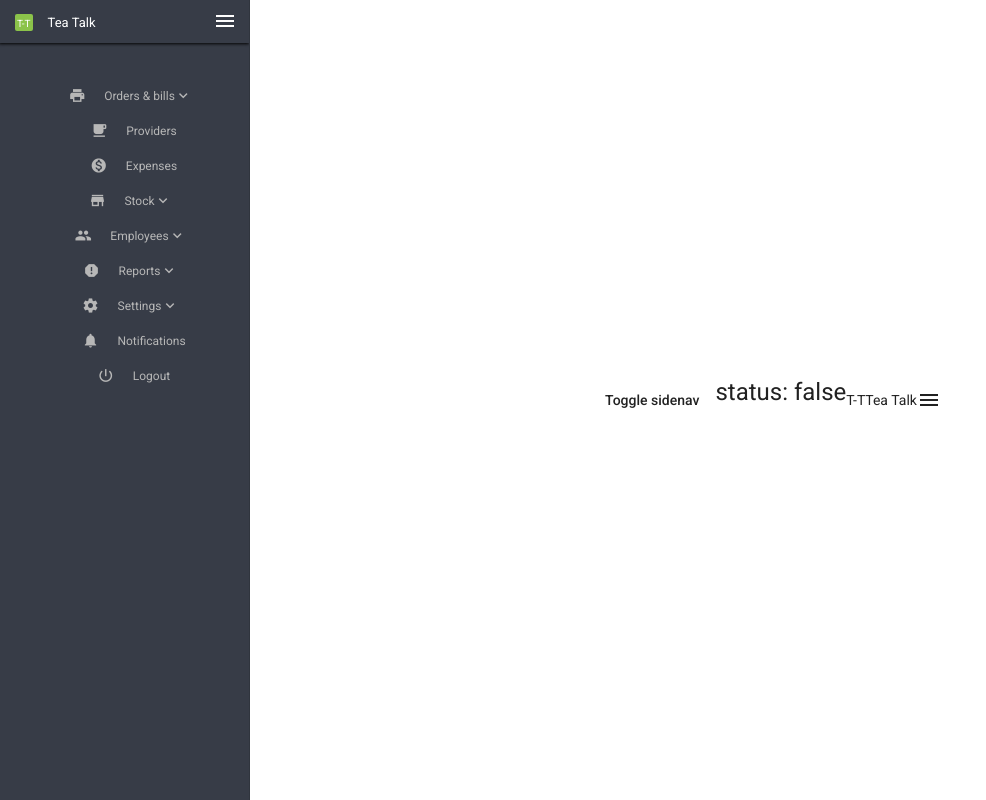
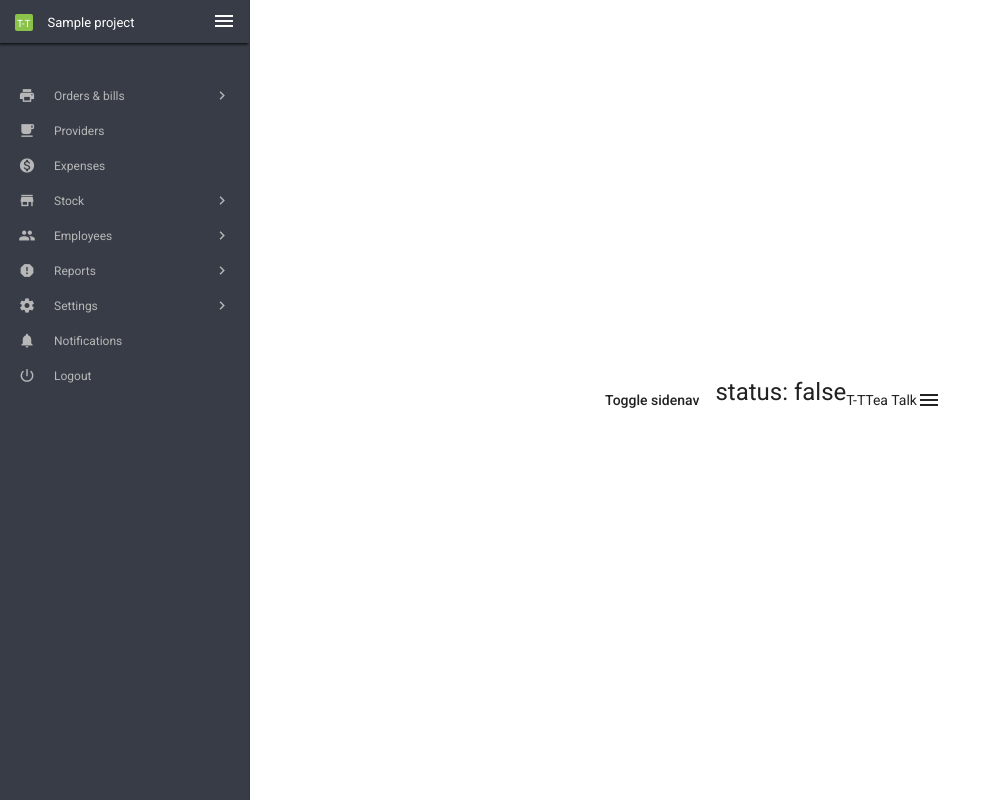
Before and after one commit to mahdi-akbary/serving-buddy-admin-update, an Angular app: page / in a window 1280 px wide. Shown: the whole page, without its empty margins (0-986 px from the left). Built offline with nearby package versions, Linux system fonts and the light colour scheme.

Commit message:
finishes initial design

```diff
--- a/src/app/app.component.html
+++ b/src/app/app.component.html
@@ -7,29 +7,36 @@
     <div class="side-nav-title">
       <div>
         <span class="nps">T-T</span>
-        <span class="title">Tea Talk</span>
+        <span class="title">Sample project</span>
         <mat-icon>menu</mat-icon>
       </div>
     </div>
 
 
-    <mat-selection-list class="list" #shoes [multiple]="false">
-      <mat-list-option class="option" *ngFor="let parentOption of data" [value]="parentOption.name"
-                       (click)="expandList(parentOption)">
-        <div class="option-text">
-          <mat-icon class="option-icon">{{parentOption.icon}}</mat-icon>
-          <span>{{parentOption.name}}</span>
+    <mat-selection-list #shoes [multiple]="false">
+      <div *ngFor="let parentOption of data" [ngClass]="{'selected': parentOption.is_expanded}">
+
+        <mat-list-option [value]="parentOption.name" (click)="expandList(parentOption)">
+          <div class="option-text">
+            <mat-icon class="option-icon">{{parentOption.icon}}</mat-icon>
+            <span>{{parentOption.name}}</span>
+          </div>
           <mat-icon *ngIf="parentOption.children" class="icon-status">
-            {{true ? 'expand_more' : 'chevron_right'}}
+            {{parentOption.is_expanded ? 'expand_more' : 'chevron_right'}}
           </mat-icon>
-        </div>
-        <div *ngIf="parentOption.children" class="child-node" [ngClass]="{'hidden': !parentOption.is_expanded}">
-          <mat-list-option class="option" *ngFor="let childOption of parentOption.children" [value]="childOption.name">
-            <mat-icon>{{parentOption.icon}}</mat-icon>
-            <span>{{childOption.name}}</span>
+        </mat-list-option>
+
+
+        <div class="child-node" [ngClass]="{'expand': parentOption.is_expanded}">
+          <mat-list-option class="option " *ngFor="let childOption of parentOption.children" [value]="childOption.name">
+            <div class="option-text">
+              <mat-icon class="option-icon">{{parentOption.icon}}</mat-icon>
+              <span>{{childOption.name}}</span>
+            </div>
           </mat-list-option>
         </div>
-      </mat-list-option>
+      </div>
+
     </mat-selection-list>
 
     <!--    <npsMenuItem [npsRouterLink]="'/orders'" [npsIcon]="'print'" [npsText]="'Orders &amp; bills'" [hasSub]="true">-->
--- a/src/app/app.component.styl
+++ b/src/app/app.component.styl
@@ -15,7 +15,7 @@
     transition transform 400ms cubic-bezier(0.25, 0.8, 0.25, 1)
     .side-nav-title
       position relative
-      width 250px
+      width sideNavWidth - 1
       height 43px
       background-color #373c47
       color #fff
@@ -52,7 +52,7 @@
     visibility visible !important
 
 
-.list
+mat-selection-list
   background-color sideNav
   padding-top: 35px;
   ::ng-deep .mat-list-item-content,
@@ -60,15 +60,10 @@
     width 100%
     margin 0
     padding 0 !important
-    display flex !important
-    justify-content space-between
+    flex-direction row !important
     align-items center
-    max-height 35px
-  .hidden
-    height 0
-    width 0
-    display none
-  .option
+    height 35px
+  mat-list-option
     cursor pointer
     display: flex;
     flex-direction: row;
@@ -79,6 +74,7 @@
     .option-text
       display flex
       align-items center
+      width: 100%;
       span
         padding-left 15px
       .option-icon
@@ -91,9 +87,17 @@
       font-size 17px
       display flex
       align-items center
-
-.div-class
-  background-color yellow !important
-
-.child-node
-  position relative
+      padding-right 15px
+  .child-node
+    background-color #30353e
+    transition all 1.5s ease;
+    max-height 0
+    min-height 0
+    overflow hidden
+    .option-text
+      padding-left 20px
+  .expand
+    max-height 1000px
+    transition all 1.5s ease;
+  .selected
+    background-color #30353e
--- a/src/app/app.component.ts
+++ b/src/app/app.component.ts
@@ -17,9 +17,8 @@ export class AppComponent {
 
   expandList(option: IOption) {
     this.data.forEach(item => {
-      if (item.name === option.name) {
-        item.is_expanded = true;
-      }
+      item.name === option.name ?
+        item.is_expanded = true : item.is_expanded = false;
     })
   }
 }
@@ -28,6 +27,7 @@ export class AppComponent {
 interface IOption {
   name: string;
   icon: string;
+  link: string;
   children?: IOption[];
   is_expanded?: boolean;
 }
@@ -36,64 +36,73 @@ const TREE_DATA: IOption[] = [
   {
     name: 'Orders & bills',
     icon: 'print',
+    link: '/orders',
     children: [
-      {name: 'History', icon: 'print'},
-      {name: 'Tables', icon: 'print'},
-      {name: 'Menu categories', icon: 'print'},
-      {name: 'Menu items', icon: 'print'},
+      {name: 'History', icon: 'print', link: '/orders/history'},
+      {name: 'Tables', icon: 'print', link: '/orders/tables'},
+      {name: 'Menu categories', icon: 'print', link: '/orders/menuCategories'},
+      {name: 'Menu items', icon: 'print', link: '/orders/menuItems'},
     ]
   },
   {
     name: 'Providers',
-    icon: 'local_cafe'
+    icon: 'local_cafe',
+    link: '/providers'
   },
   {
     name: 'Expenses',
     icon: 'monetization_on',
+    link: '/expenses'
   },
   {
     name: 'Stock',
     icon: 'store',
+    link: '/stock',
     children: [
-      {name: 'Manual usage', icon: 'store'},
-      {name: 'Add / correction log', icon: 'store'},
-      {name: 'Usage log', icon: 'store'},
+      {name: 'Manual usage', icon: 'store', link: '/stock/manualUsage'},
+      {name: 'Add / correction log', icon: 'store', link: '/stock/addCorrectionLog'},
+      {name: 'Usage log', icon: 'store', link: '/stock/usageLog'},
     ]
   },
   {
     name: 'Employees',
     icon: 'people',
+    link: '/employees',
     children: [
-      {name: 'Leaves and absenties', icon: 'people'},
-      {name: 'Advances', icon: 'people'},
-      {name: 'Payroll', icon: 'people'}
+      {name: 'Leaves and absenties', icon: 'people', link: '/employees/leavesAndAbsenties'},
+      {name: 'Advances', icon: 'people', link: '/employees/advances'},
+      {name: 'Payroll', icon: 'people', link: '/employees/payroll'}
     ]
   },
   {
     name: 'Reports',
     icon: 'report',
+    link: '/reports',
     children: [
-      {name: 'Payments log', icon: 'report'},
-      {name: 'Daily summary report', icon: 'report'},
-      {name: 'Items summary report', icon: 'report'},
-      {name: 'Categories summary report', icon: 'report'},
-      {name: 'Debts', icon: 'report'}
+      {name: 'Payments log', icon: 'report', link: '/reports/paymentsLog'},
+      {name: 'Daily summary report', icon: 'report', link: '/reports/dailySummaryReport'},
+      {name: 'Items summary report', icon: 'report', link: '/reports/itemsSummaryReport'},
+      {name: 'Categories summary report', icon: 'report', link: '/reports/categoriesSummaryReport'},
+      {name: 'Debts', icon: 'report', link: '/reports/debts'}
     ]
   },
   {
     name: 'Settings',
     icon: 'settings',
+    link: '/settings',
     children: [
-      {name: 'Users', icon: 'settings'}
+      {name: 'Users', icon: 'settings', link: '/settings/users'}
     ]
   },
   {
     name: 'Notifications',
-    icon: 'notifications'
+    icon: 'notifications',
+    link: '/notifications'
   },
   {
     name: 'Logout',
-    icon: 'power_settings_new'
+    icon: 'power_settings_new',
+    link: ''
   },
 
 ];
```
